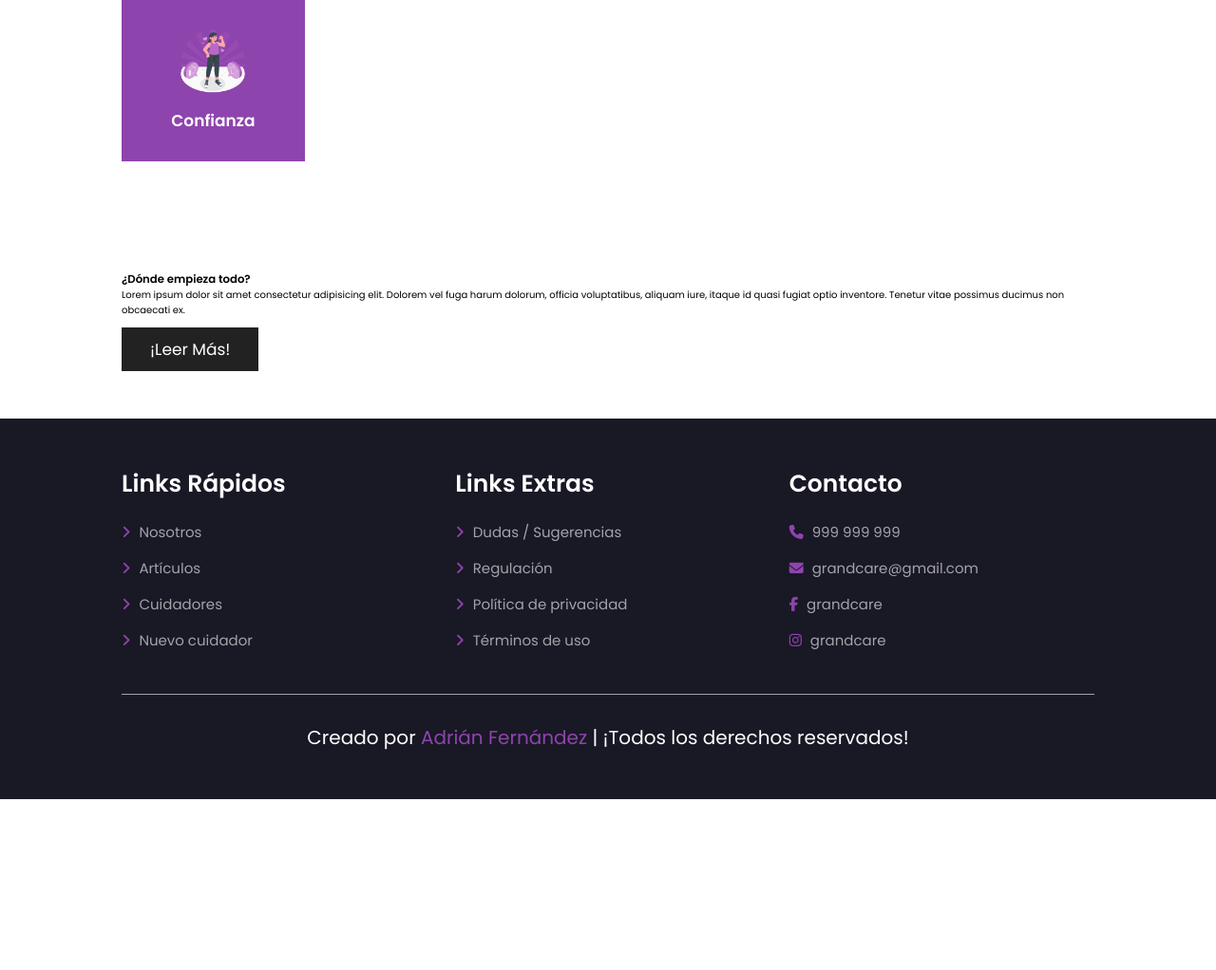
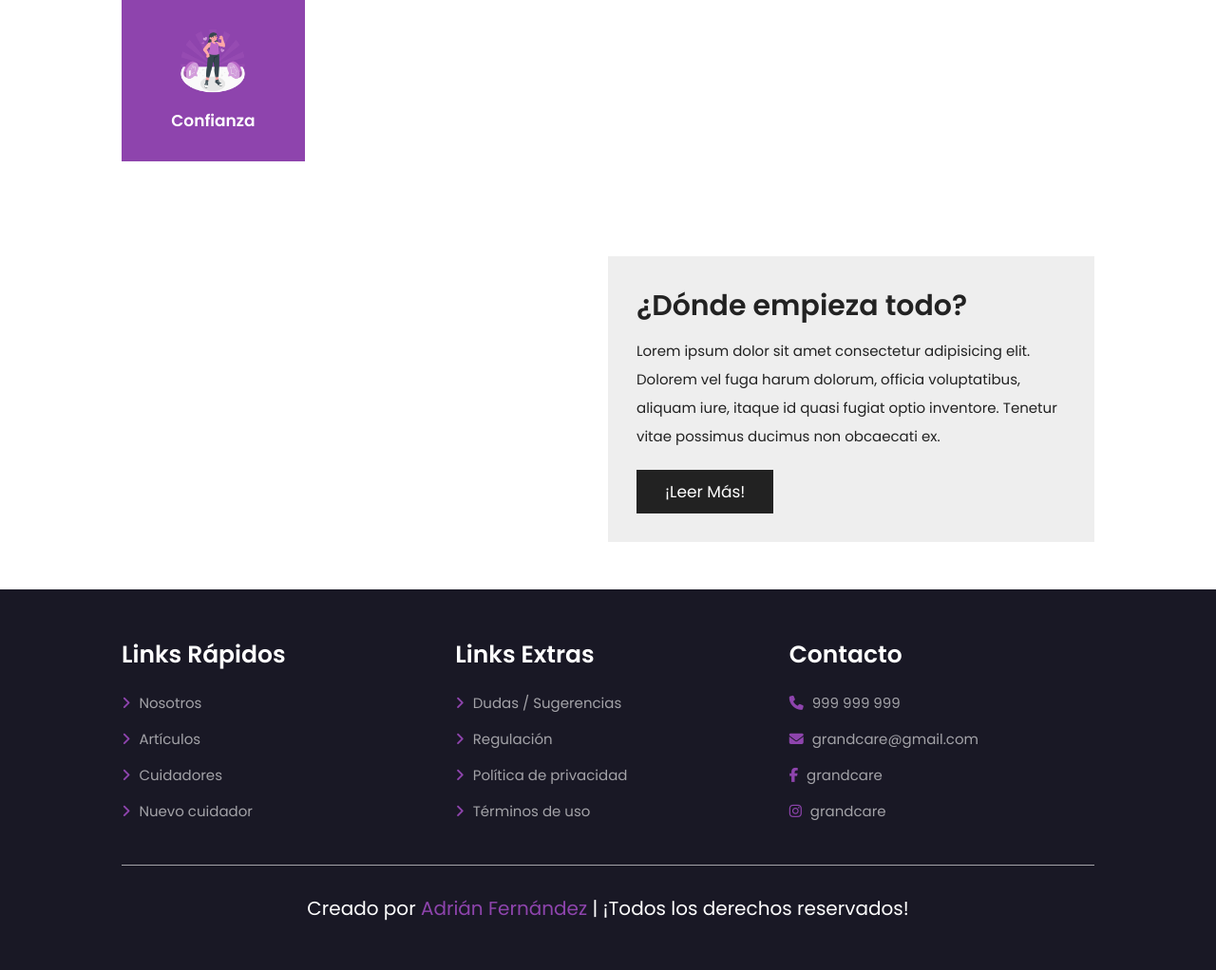
Before and after one commit to adriferro/caurhealth., a PHP site: page / in a window 1280 px wide. Shown: the part 1035-2057 px from the top of the page at 95% size. Before the commit the page ends 1877 px from the top, so only its background shows below. Run offline with PHP 8.4, Linux system fonts and the light colour scheme.

Commit message:
Diseñamos los estilos de la seccion 'donde empieza todo'

```diff
--- a/styles/style.css
+++ b/styles/style.css
@@ -191,8 +191,37 @@ section{
     padding-top: 1rem;
 }
 
+.home-about{
+    display: flex;
+    align-items: center;
+    flex-wrap: wrap;
+}
 
+.home-about .image{
+    flex: 1 1 41rem;
+}
 
+.home-about .image img{
+    width: 100%;
+}
+
+.home-about .content{
+    flex: 1 1 41rem;
+    padding: 3rem;
+    background: var(--light-bg);
+}
+
+.home-about .content h3{
+    font-size: 3rem;
+    color: var(--black);
+}
+
+.home-about .content p{
+    font-size: 1.5rem;
+    padding: 1rem 0;
+    line-height: 2;
+    color: var(--black);
+}
 
 
 .footer{
```
